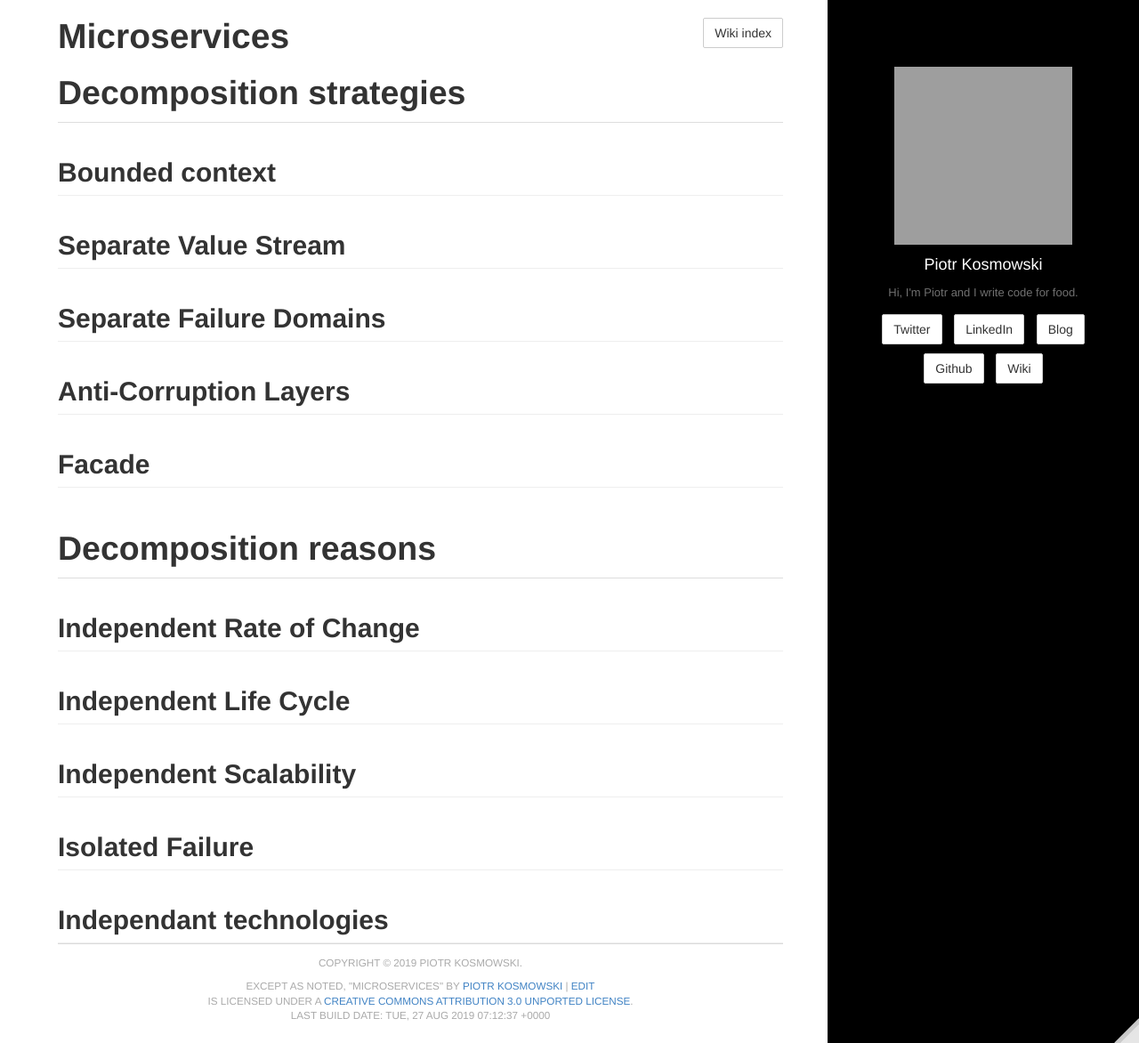
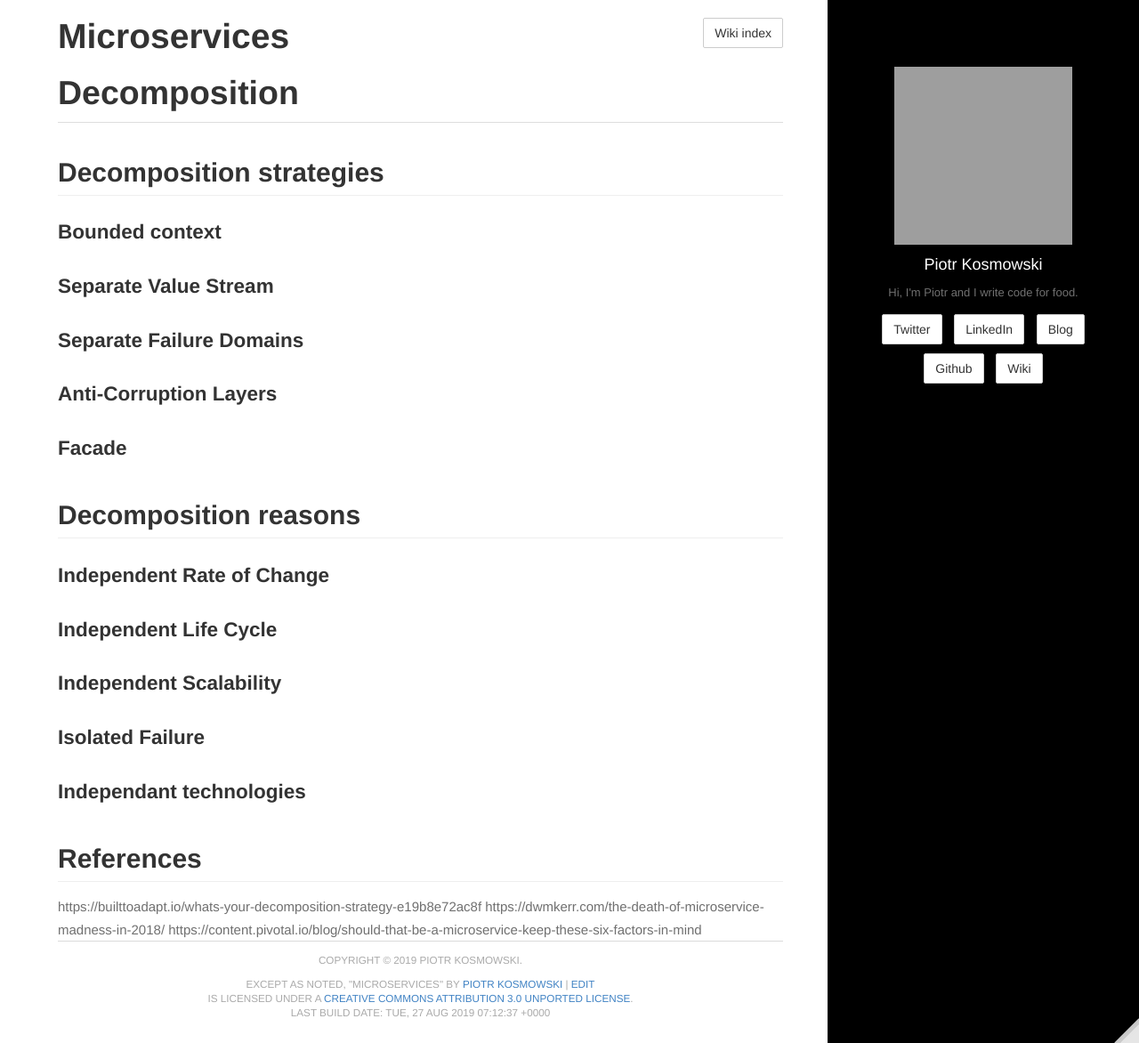
Before and after one commit to kospiotr/kospiotr.github.io, a Jekyll site: the page built from wiki/microservices.md, in a window 1280 px wide and 1172 px high. Shown: the whole window at 89% size. Built offline with Jekyll 4.4.1, drawn with Linux system fonts in a browser that asks for light colours; grey boxes are pictures that could not be loaded.

Commit message:
Update microservices.md

```diff
--- a/wiki/microservices.md
+++ b/wiki/microservices.md
@@ -6,17 +6,23 @@ toc: false
 editurl: wiki/microservices.md
 ---
 
-# Decomposition strategies
+# Decomposition
+## Decomposition strategies
 
-## Bounded context
-## Separate Value Stream
-## Separate Failure Domains
-## Anti-Corruption Layers
-## Facade
+### Bounded context
+### Separate Value Stream
+### Separate Failure Domains
+### Anti-Corruption Layers
+### Facade
 
-# Decomposition reasons
-## Independent Rate of Change
-## Independent Life Cycle
-## Independent Scalability
-## Isolated Failure
-## Independant technologies
+## Decomposition reasons
+### Independent Rate of Change
+### Independent Life Cycle
+### Independent Scalability
+### Isolated Failure
+### Independant technologies
+
+## References
+https://builttoadapt.io/whats-your-decomposition-strategy-e19b8e72ac8f
+https://dwmkerr.com/the-death-of-microservice-madness-in-2018/
+https://content.pivotal.io/blog/should-that-be-a-microservice-keep-these-six-factors-in-mind
```
